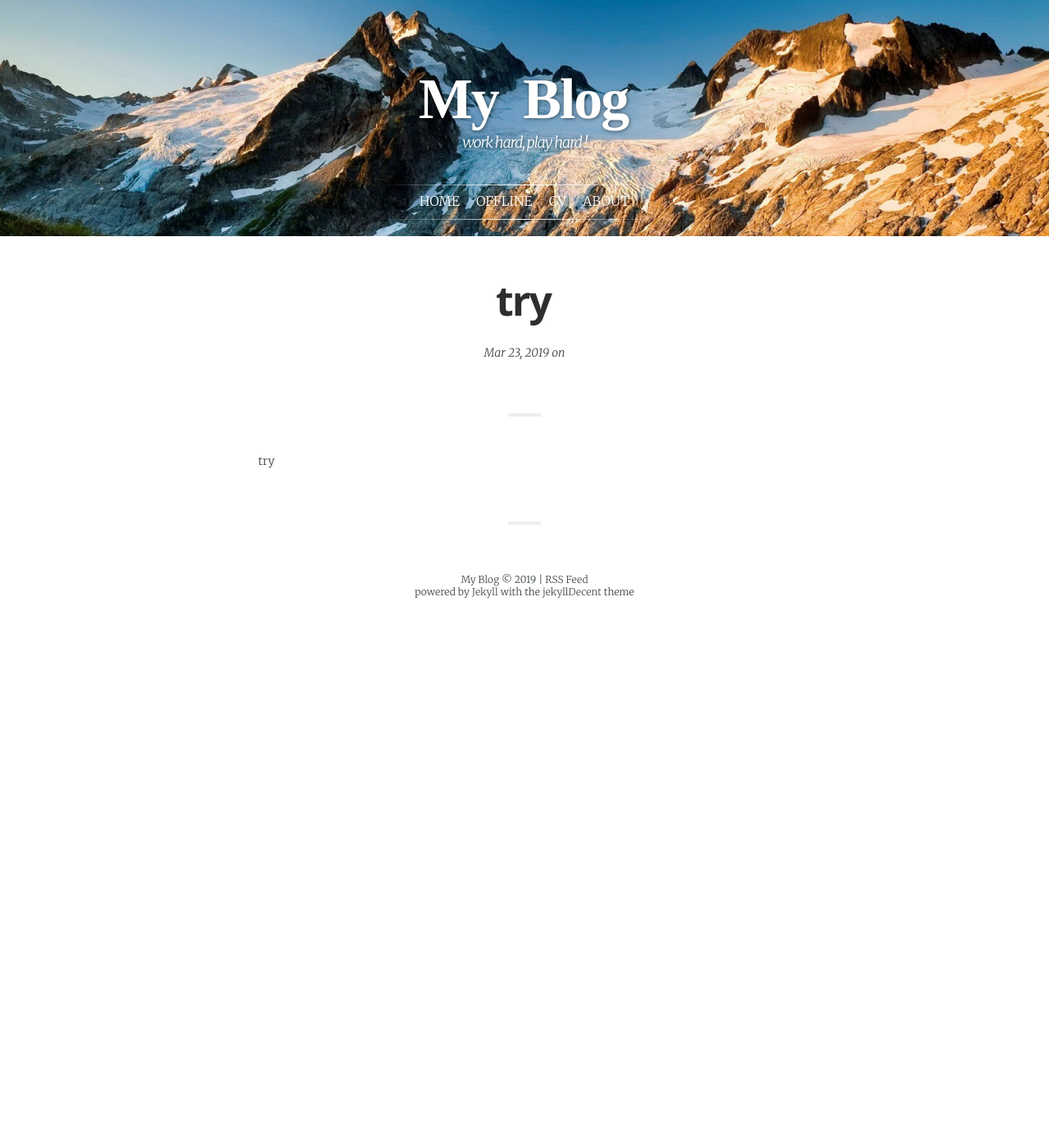
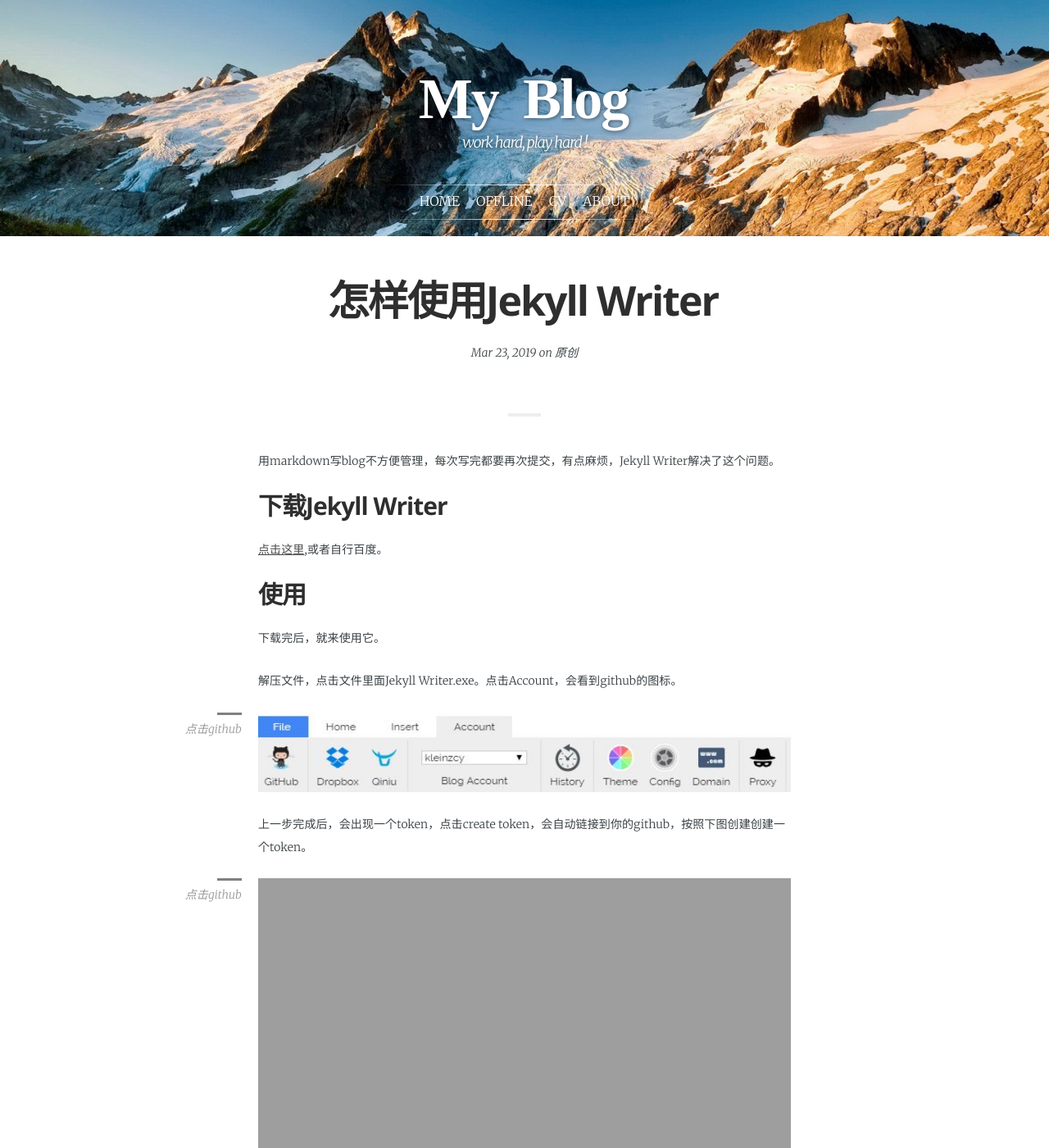
Before and after one commit to kleinzcy/kleinzcy.github.io, a Jekyll site: the page built from _posts/2019-03-23-try.md, in a window 1280 px wide and 1400 px high. Shown: the whole window at 82% size. Built offline with Jekyll 4.4.1, drawn with Linux system fonts in a browser that asks for light colours; some web fonts are replaced; some of the changed text lies outside the part shown.

Commit message:
Update 怎样使用Jekyll Writer

```diff
--- a/_posts/2019-03-23-try.md
+++ b/_posts/2019-03-23-try.md
@@ -1,5 +1,31 @@
 ---
-title: try
+title: 怎样使用Jekyll Writer
 layout: post
+categories: github
+tags: 原创
 ---
-try
+用markdown写blog不方便管理，每次写完都要再次提交，有点麻烦，Jekyll Writer解决了这个问题。
+
+## 下载Jekyll Writer
+
+[点击这里](http://jekyllwriter.com/),或者自行百度。
+
+## 使用
+
+下载完后，就来使用它。
+
+解压文件，点击文件里面Jekyll Writer.exe。点击Account，会看到github的图标。
+
+<figure>
+   <img src="{{ "/media/img/Jeklly_writer.JPG" | absolute_url }}" />
+   <figcaption>点击github</figcaption>
+</figure>
+
+上一步完成后，会出现一个token，点击create token，会自动链接到你的github，按照下图创建创建一个token。
+
+<figure>
+   <img src="{{ "/media/img/Jeklly_writer_token.JPG" | absolute_url }}" />
+   <figcaption>点击github</figcaption>
+</figure>
+
+将生成的token复制粘贴到Jekyll Writer。就会出现你的账户，扫描你的repo，会自动找到你的网站repo，现在就可以在Jekyll Writer中写文章，并直接上传到自己的网站了。
```
